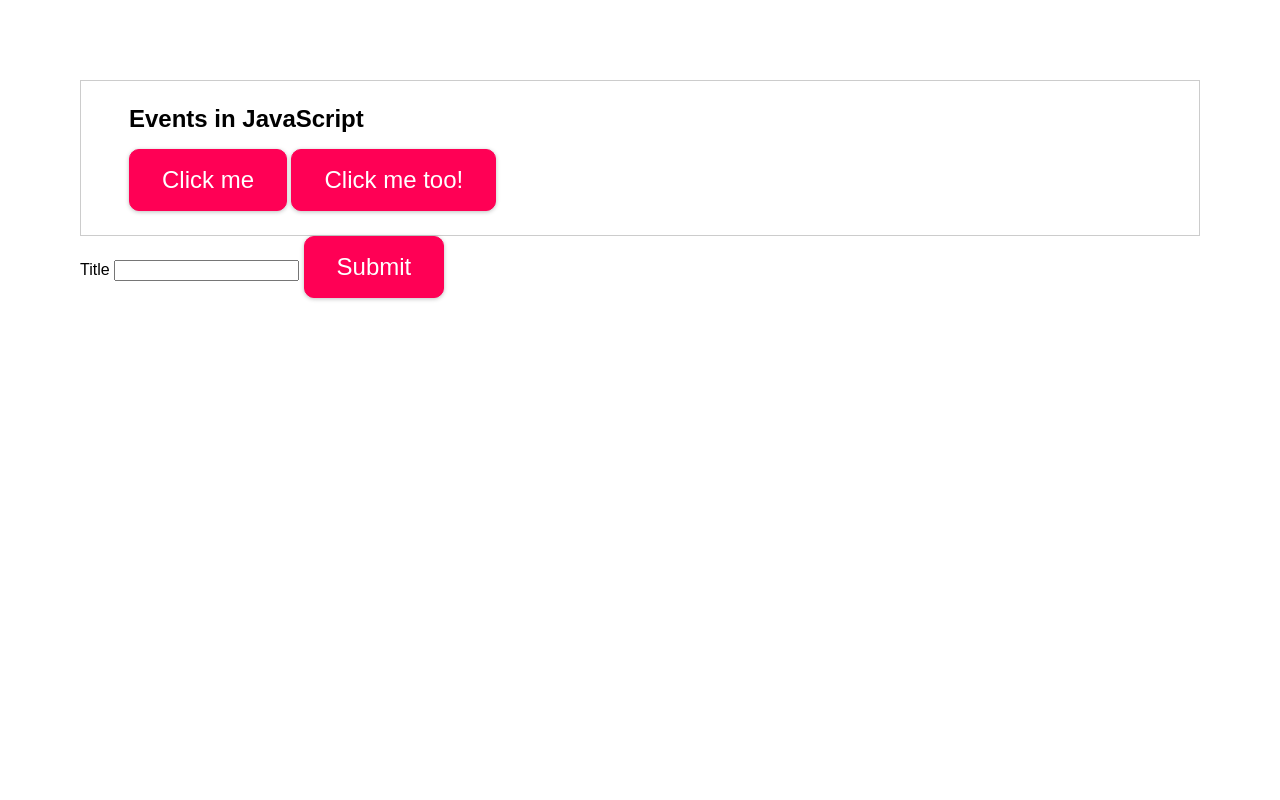
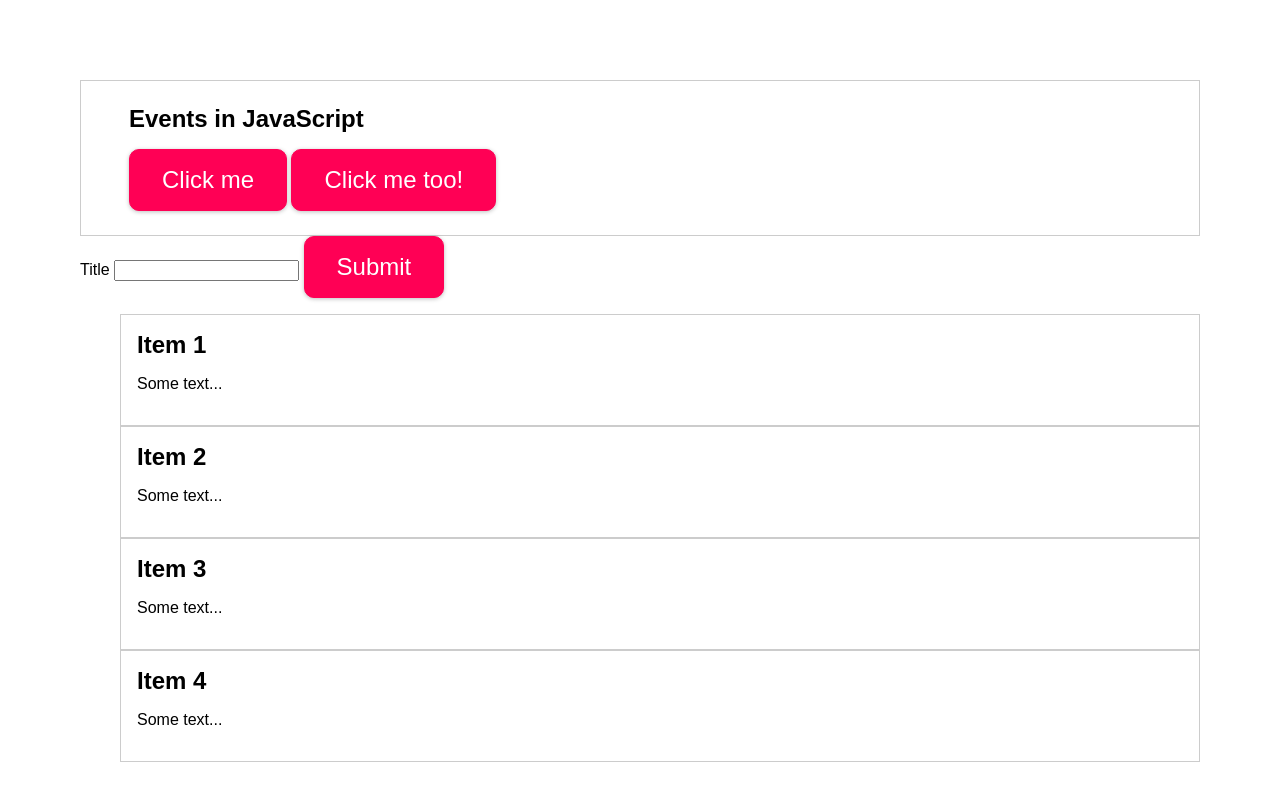
Before and after one commit to dkchmielewski/events-01-starting-setup, a plain HTML site: page events.html in a window 1280 px wide. Shown: the top 800 px of the page. Drawn offline with Linux system fonts and the light colour scheme.

Commit message:
using event delegation

```diff
--- a/assets/scripts/events.js
+++ b/assets/scripts/events.js
@@ -50,3 +50,18 @@ button.addEventListener('click', event => {
   console.log('BUTTON');
   console.log(event);
 });
+
+const listItems = document.querySelectorAll('li');
+const list = document.querySelector('ul');
+
+// listItems.forEach(listItem => {
+//   listItem.addEventListener('click', event => {
+//     event.target.classList.toggle('highlight');
+//   });
+// });
+
+list.addEventListener('click', event => {
+  // console.log(event.currentTarget);
+  // event.target.classList.toggle('highlight');
+  event.target.closest('li').classList.toggle('highlight');
+})
--- a/assets/styles/events.css
+++ b/assets/styles/events.css
@@ -39,3 +39,17 @@ button:active {
 #long-one {
   height: 3000px;
 }
+
+li {
+  padding: 1rem;
+  border: 1px, solid, #ccc;
+}
+
+ul {
+  list-style: none;
+}
+
+.highlight {
+  background-color: red;
+  color: white;
+}
--- a/events.html
+++ b/events.html
@@ -19,6 +19,24 @@
       <input type="text" id="title">
       <button type="submit">Submit</button>
     </form>
+    <ul>
+      <li>
+        <h2>Item 1</h2>
+        <p>Some text...</p>
+      </li>
+      <li>
+        <h2>Item 2</h2>
+        <p>Some text...</p>
+      </li>
+      <li>
+        <h2>Item 3</h2>
+        <p>Some text...</p>
+      </li>
+      <li>
+        <h2>Item 4</h2>
+        <p>Some text...</p>
+      </li>
+    </ul>
     <section id="long-one"></section>
   </body>
 </html>
```
